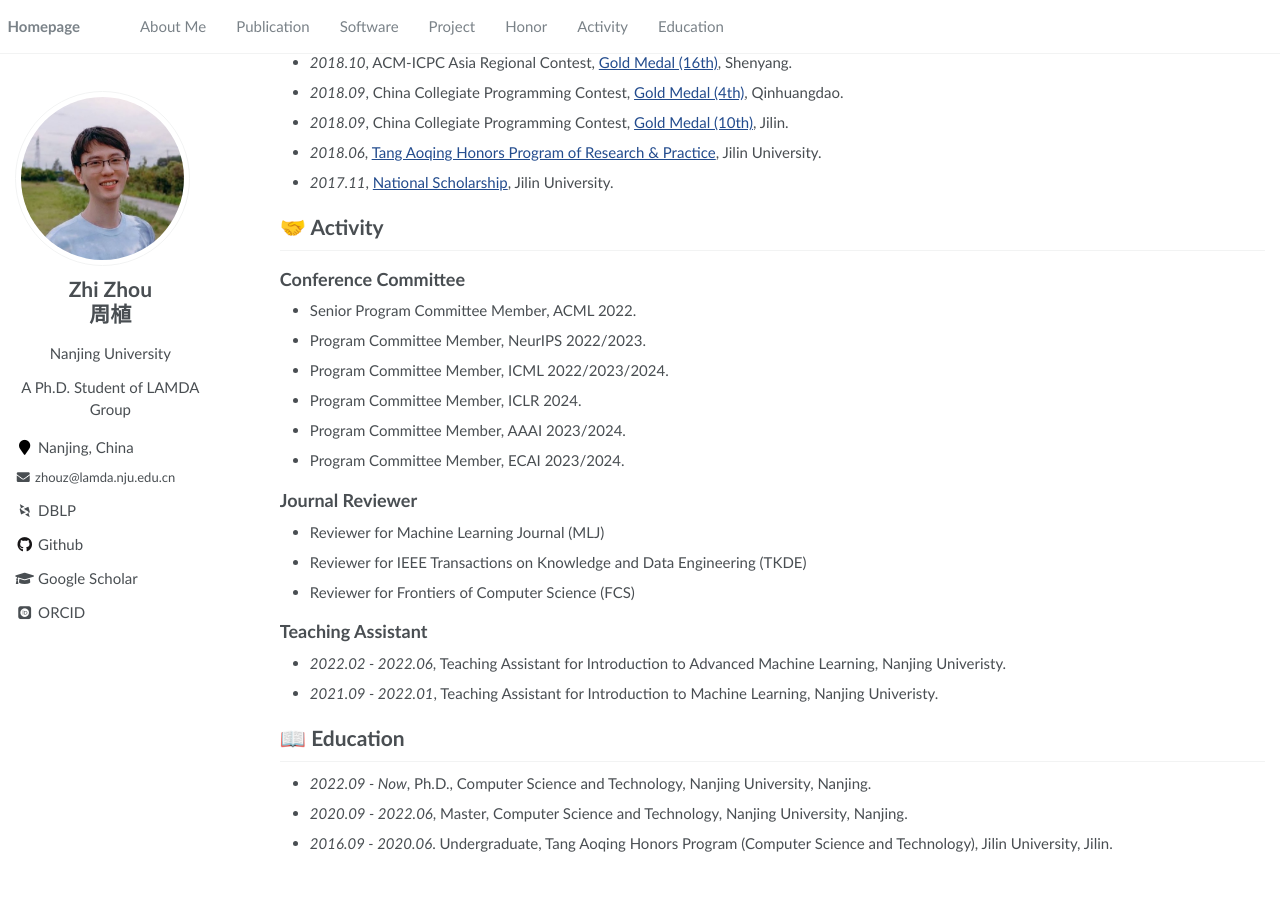
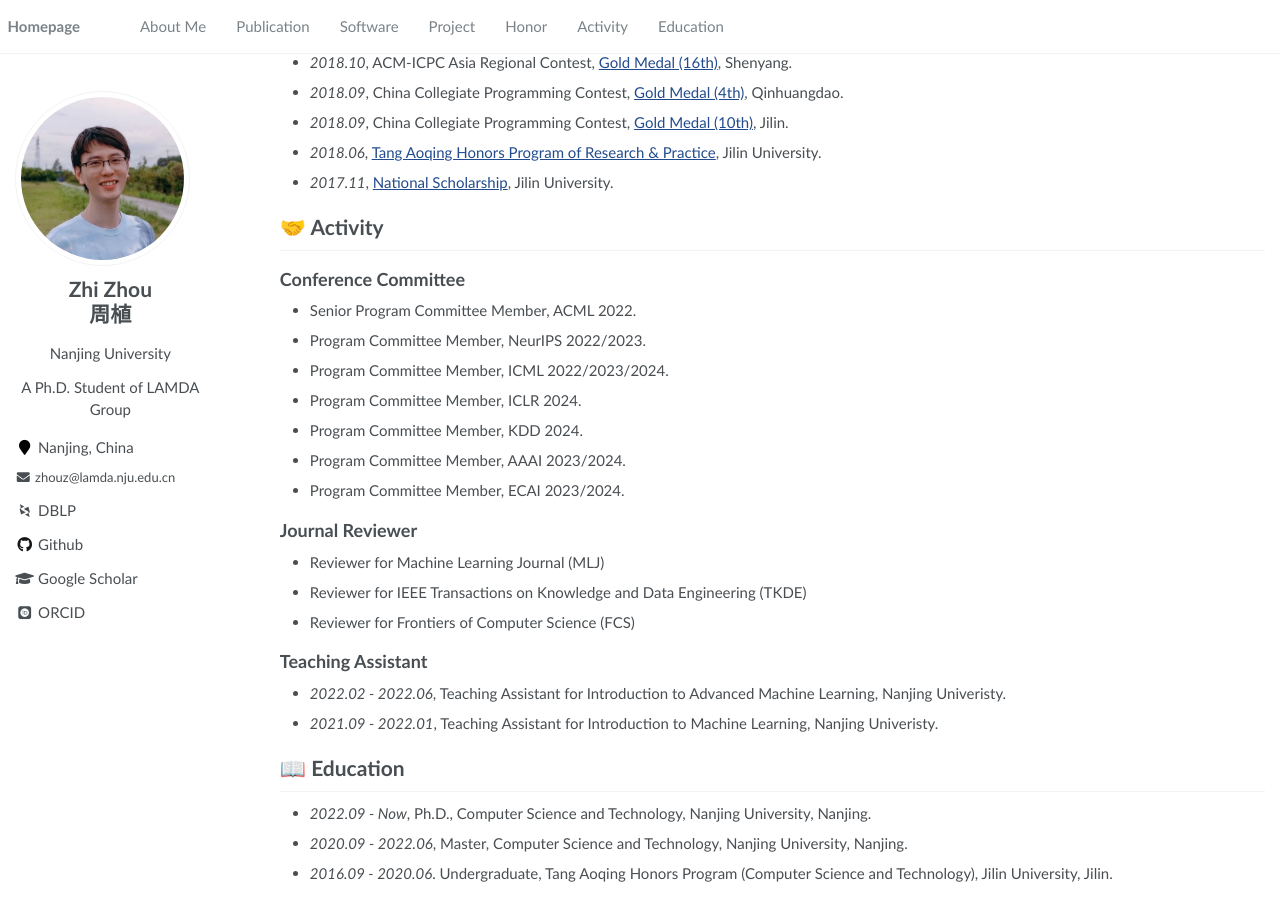
Before and after one commit to cyd24/cyd24.github.io, a Jekyll site: the page built from _pages/about.md, in a window 1280 px wide and 900 px high, scrolled down 2377 px. Built offline with Jekyll 4.4.1, drawn with Linux system fonts in a browser that asks for light colours; some web fonts are replaced; before the commit the page ends 3247 px from its top, so only the background shows below that.

Commit message:
Add KDD 2024 PC

```diff
--- a/_pages/about.md
+++ b/_pages/about.md
@@ -195,6 +195,7 @@ NeurIPS 2023 Diffusion Workshop. <br>
 - Program Committee Member, NeurIPS 2022/2023.
 - Program Committee Member, ICML 2022/2023/2024.
 - Program Committee Member, ICLR 2024.
+- Program Committee Member, KDD 2024.
 - Program Committee Member, AAAI 2023/2024.
 - Program Committee Member, ECAI 2023/2024.
 
```
